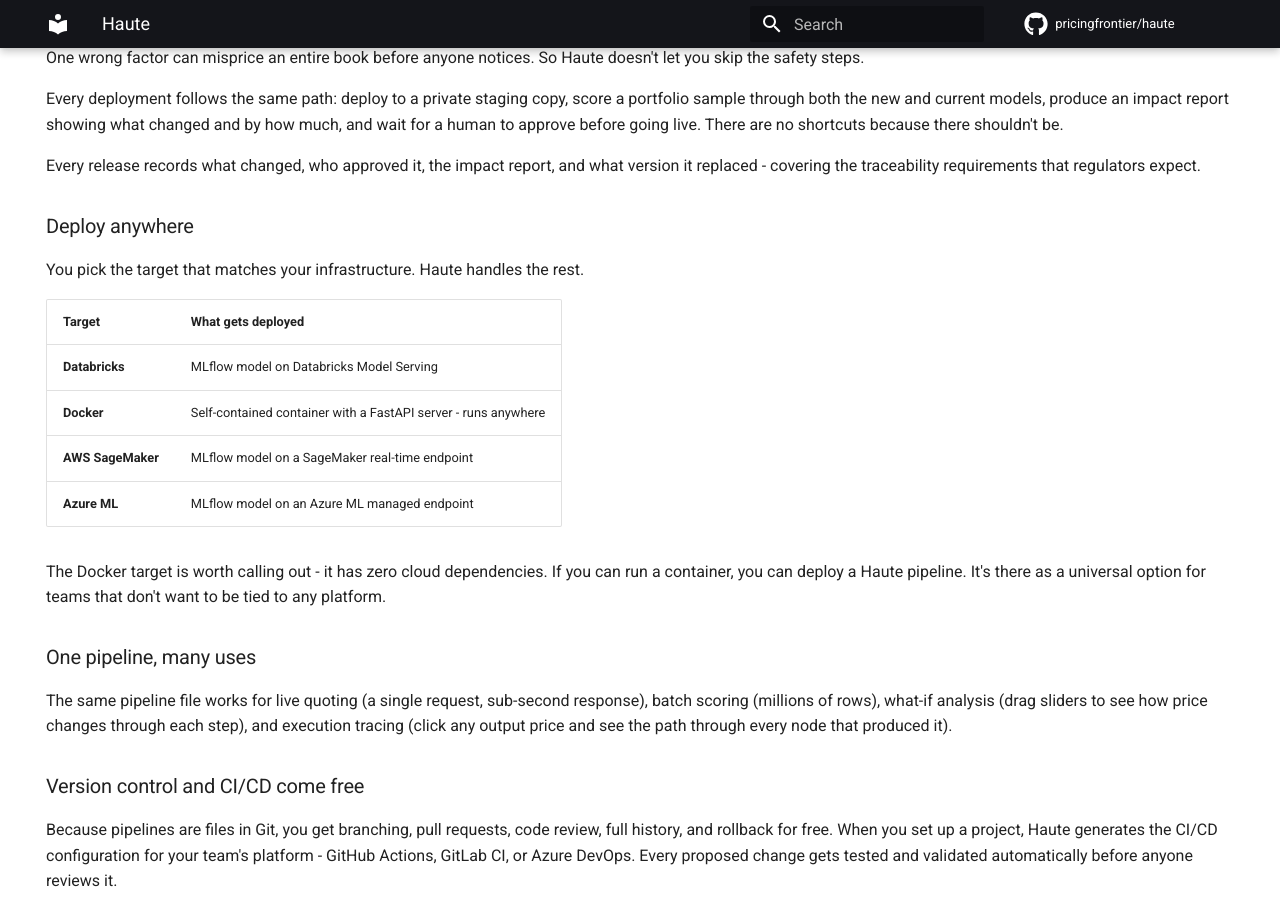
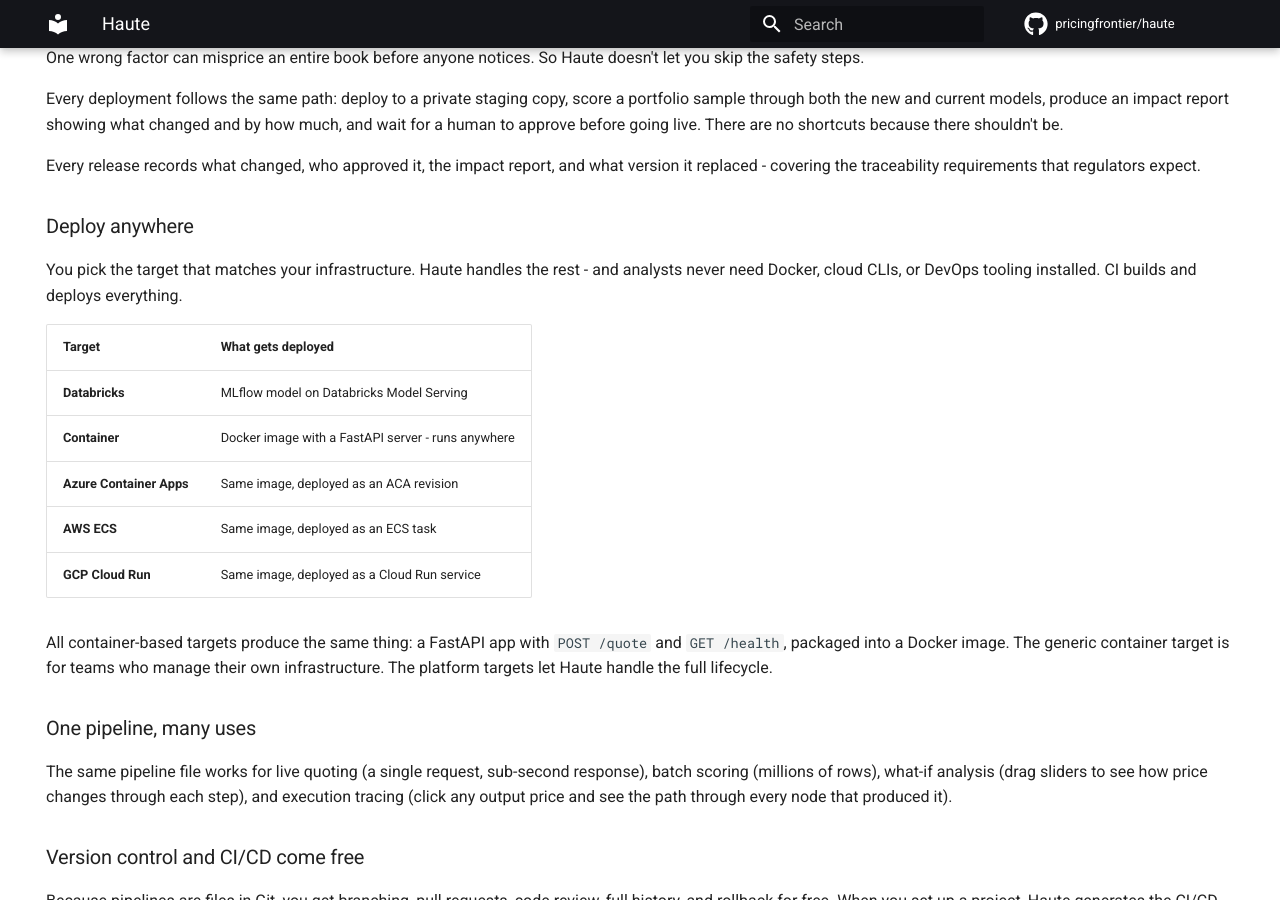
Before and after one commit to carpenn/haute, an MkDocs documentation site: the page built from docs/index.md, in a window 1280 px wide and 900 px high, scrolled down 1597 px. Built offline with MkDocs 1.6.1 and Material for MkDocs 9.7.7, drawn with Linux system fonts in a browser that asks for light colours; comment, search, counter and statistics services are not loaded.

```diff
--- a/docs/index.md
+++ b/docs/index.md
@@ -70,16 +70,17 @@ Every release records what changed, who approved it, the impact report, and what
 
 ### Deploy anywhere
 
-You pick the target that matches your infrastructure. Haute handles the rest.
+You pick the target that matches your infrastructure. Haute handles the rest - and analysts never need Docker, cloud CLIs, or DevOps tooling installed. CI builds and deploys everything.
 
 | Target | What gets deployed |
 |---|---|
 | **Databricks** | MLflow model on Databricks Model Serving |
-| **Docker** | Self-contained container with a FastAPI server - runs anywhere |
-| **AWS SageMaker** | MLflow model on a SageMaker real-time endpoint |
-| **Azure ML** | MLflow model on an Azure ML managed endpoint |
+| **Container** | Docker image with a FastAPI server - runs anywhere |
+| **Azure Container Apps** | Same image, deployed as an ACA revision |
+| **AWS ECS** | Same image, deployed as an ECS task |
+| **GCP Cloud Run** | Same image, deployed as a Cloud Run service |
 
-The Docker target is worth calling out - it has zero cloud dependencies. If you can run a container, you can deploy a Haute pipeline. It's there as a universal option for teams that don't want to be tied to any platform.
+All container-based targets produce the same thing: a FastAPI app with `POST /quote` and `GET /health`, packaged into a Docker image. The generic container target is for teams who manage their own infrastructure. The platform targets let Haute handle the full lifecycle.
 
 ### One pipeline, many uses
 
```
Also changed, not shown: README.md (+30 -12 lines), docs/COMMIT_STANDARDS.md (+3 -1 lines).
